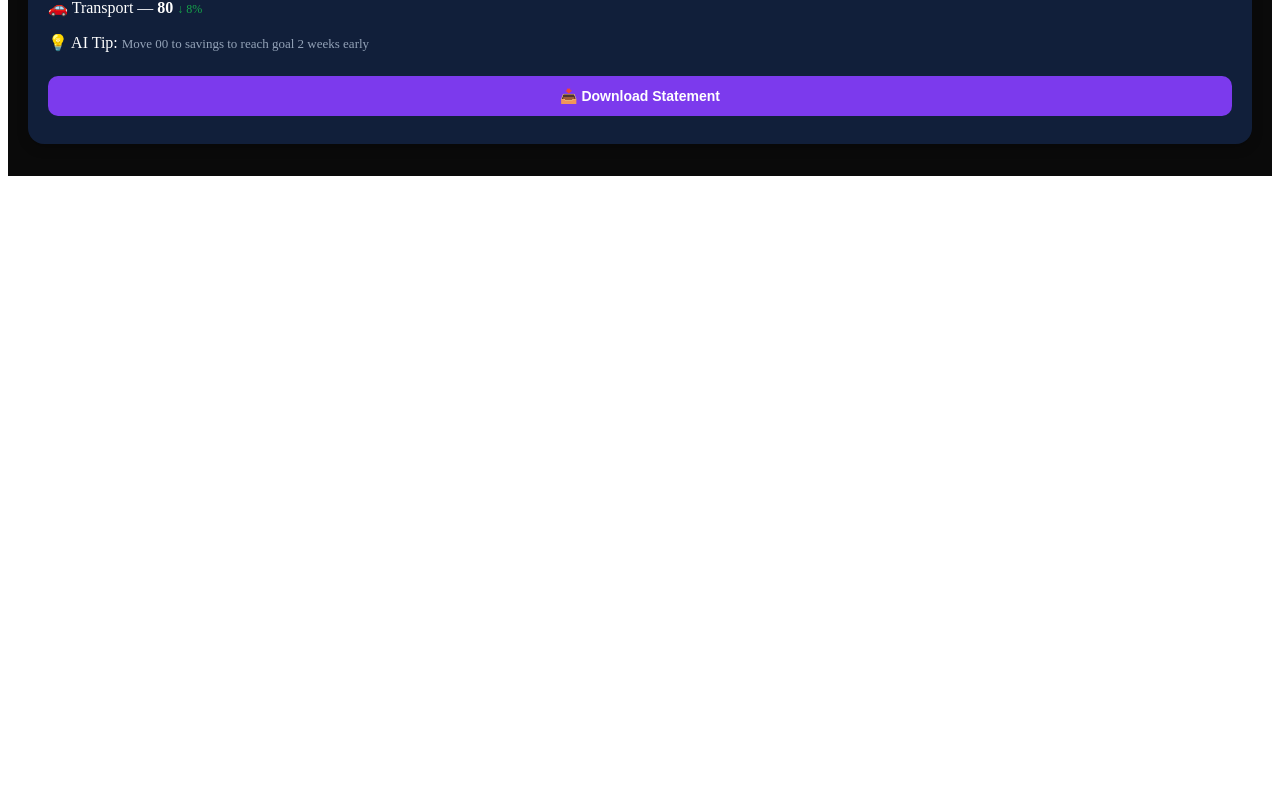
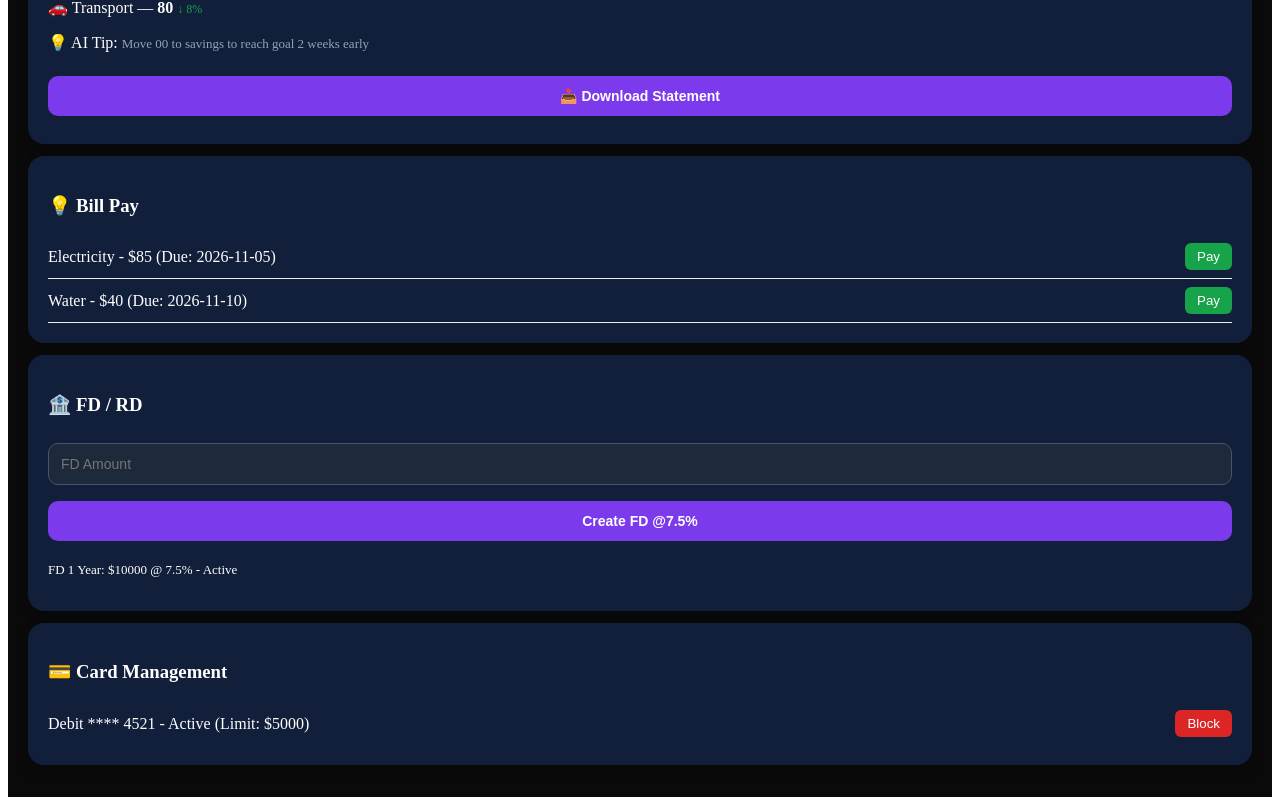
Before and after one commit to matiur25580/Enterprise-AI-Powered-Digital-Banking-Fraud-Detection-DevOps-Command-Center, a React (Vite) app in the folder client/: page /customer in a window 1280 px wide. Shown: the part 697-1502 px from the top of the page. Before the commit the page ends 881 px from the top, so only its background shows below. Built offline with nearby package versions, Linux system fonts and the light colour scheme.

Commit message:
feat: customer billpay fd cards

```diff
--- a/client/src/pages/Customer.tsx
+++ b/client/src/pages/Customer.tsx
@@ -9,6 +9,10 @@ export default function Customer() {
   const [toAcc, setToAcc] = useState('');
   const [amount, setAmount] = useState('');
   const [balance, setBalance] = useState(25480.50);
+  const [bills, setBills] = useState([{name:'Electricity', amt:85, due:'2026-11-05', paid:false},{name:'Water', amt:40, due:'2026-11-10', paid:false}]);
+  const [fds, setFds] = useState([{name:'FD 1 Year', amt:10000, rate:7.5, status:'Active'}]);
+  const [cards, setCards] = useState([{num:'**** 4521', type:'Debit', status:'Active', limit:5000}]);
+  const [fdAmt, setFdAmt] = useState('');
   const [txns, setTxns] = useState([{id:'TXN001',to:'John Doe',amt:500,date:'2026-10-28',status:'Completed'},{id:'TXN002',to:'Amazon',amt:120,date:'2026-10-27',status:'Completed'}]);
   const dark = theme==='dark';
   const s={width:'100%',padding:'12px',margin:'8px 0',borderRadius:'10px',fontSize:'14px',boxSizing:'border-box' as const,
@@ -49,6 +53,26 @@ export default function Customer() {
         <p>💡 AI Tip: <span style={{fontSize:'13px',color:'#94a3b8'}}>Move 00 to savings to reach goal 2 weeks early</span></p>
         <button onClick={()=>{const csv='ID,To,Amount,Date,Status\n'+txns.map(x=>x.id+','+x.to+','+x.amt+','+x.date+','+x.status).join('\n'); const blob=new Blob([csv],{type:'text/csv'}); const url=URL.createObjectURL(blob); const a=document.createElement('a'); a.href=url; a.download='statement.csv'; a.click(); setMsg('Statement downloaded');}} style={{...s,background:'#7c3aed',color:'#fff',border:'none',fontWeight:'bold'}}>📥 Download Statement</button>
       </div>
+      <div style={card}>
+        <h3>💡 Bill Pay</h3>
+        {bills.map((b,i)=><div key={i} style={{display:'flex',justifyContent:'space-between',alignItems:'center',padding:'8px 0',borderBottom:'1px solid #eee'}}>
+          <span>{b.name} - ${b.amt} (Due: {b.due})</span>
+          <button onClick={()=>{if(balance<b.amt){setMsg('Insufficient balance');return;} setBalance(balance-b.amt); setBills(bills.map((x,idx)=>idx===i?{...x,paid:true}:x)); setMsg(b.name+' bill paid');}} disabled={b.paid} style={{padding:'6px 12px',borderRadius:'6px',border:'none',background:b.paid?'#9ca3af':'#16a34a',color:'#fff'}}>{b.paid?'Paid':'Pay'}</button>
+        </div>)}
+      </div>
+      <div style={card}>
+        <h3>🏦 FD / RD</h3>
+        <input placeholder="FD Amount" type="number" value={fdAmt} onChange={e=>setFdAmt(e.target.value)} style={s} />
+        <button onClick={()=>{if(!fdAmt){setMsg('Enter amount');return;} const amt=parseFloat(fdAmt); if(amt>balance){setMsg('Insufficient');return;} setBalance(balance-amt); setFds([...fds,{name:'FD '+new Date().getFullYear(), amt:amt, rate:7.5, status:'Active'}]); setMsg('FD created: $'+amt); setFdAmt('');}} style={{...s,background:'#7c3aed',color:'#fff',border:'none',fontWeight:'bold'}}>Create FD @7.5%</button>
+        {fds.map((f,i)=><p key={i} style={{fontSize:'13px'}}>{f.name}: ${f.amt} @ {f.rate}% - {f.status}</p>)}
+      </div>
+      <div style={card}>
+        <h3>💳 Card Management</h3>
+        {cards.map((c,i)=><div key={i} style={{display:'flex',justifyContent:'space-between',alignItems:'center',padding:'8px 0'}}>
+          <span>{c.type} {c.num} - {c.status} (Limit: ${c.limit})</span>
+          <button onClick={()=>{setCards(cards.map((x,idx)=>idx===i?{...x,status:x.status==='Active'?'Blocked':'Active'}:x)); setMsg('Card '+c.num+' '+(c.status==='Active'?'blocked':'unblocked'));}} style={{padding:'6px 12px',borderRadius:'6px',border:'none',background:c.status==='Active'?'#dc2626':'#16a34a',color:'#fff'}}>{c.status==='Active'?'Block':'Unblock'}</button>
+        </div>)}
+      </div>
     </div>
   );
 }
```
